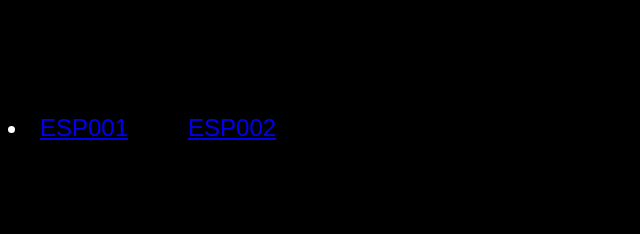
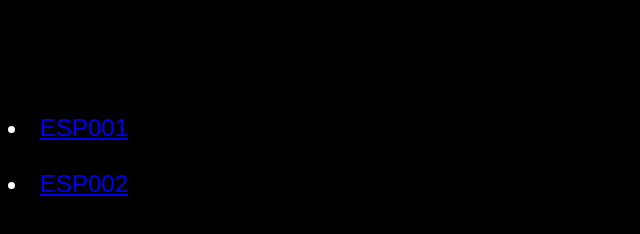
Before and after one commit to EspacoContabilidade/serial, a plain HTML site: page index.html in a window 1280 px wide. Shown: the whole page, without its empty margins (0-640 px from the left). Drawn offline with Linux system fonts and the light colour scheme.

Commit message:
Update index.html

```diff
--- a/index.html
+++ b/index.html
@@ -9,10 +9,10 @@
 <body bgcolor="black">
     <h1>SERIAL</h1>
     <p>Segue abaixo o serial das maquinas da espaço:</p>
-    <font color="#fff" face="Arial" size="5"><li>
-        <a href="https://espacocontabilidade.github.io/ESP001/">ESP001</a>&nbsp;&nbsp;&nbsp;&nbsp;&nbsp;&nbsp;&nbsp;&nbsp;
-        <a href="https://espacocontabilidade.github.io/ESP002/">ESP002</a>&nbsp;&nbsp;&nbsp;&nbsp;&nbsp;&nbsp;&nbsp;&nbsp;
-    </li></font>
+    <font color="#fff" face="Arial" size="5">
+        <li><a href="https://espacocontabilidade.github.io/ESP001/">ESP001</a></li>&nbsp;&nbsp;&nbsp;&nbsp;&nbsp;&nbsp;&nbsp;&nbsp;
+        <li><a href="https://espacocontabilidade.github.io/ESP002/">ESP002</a></li>&nbsp;&nbsp;&nbsp;&nbsp;&nbsp;&nbsp;&nbsp;&nbsp;
+    </font>
 
 
 
```
